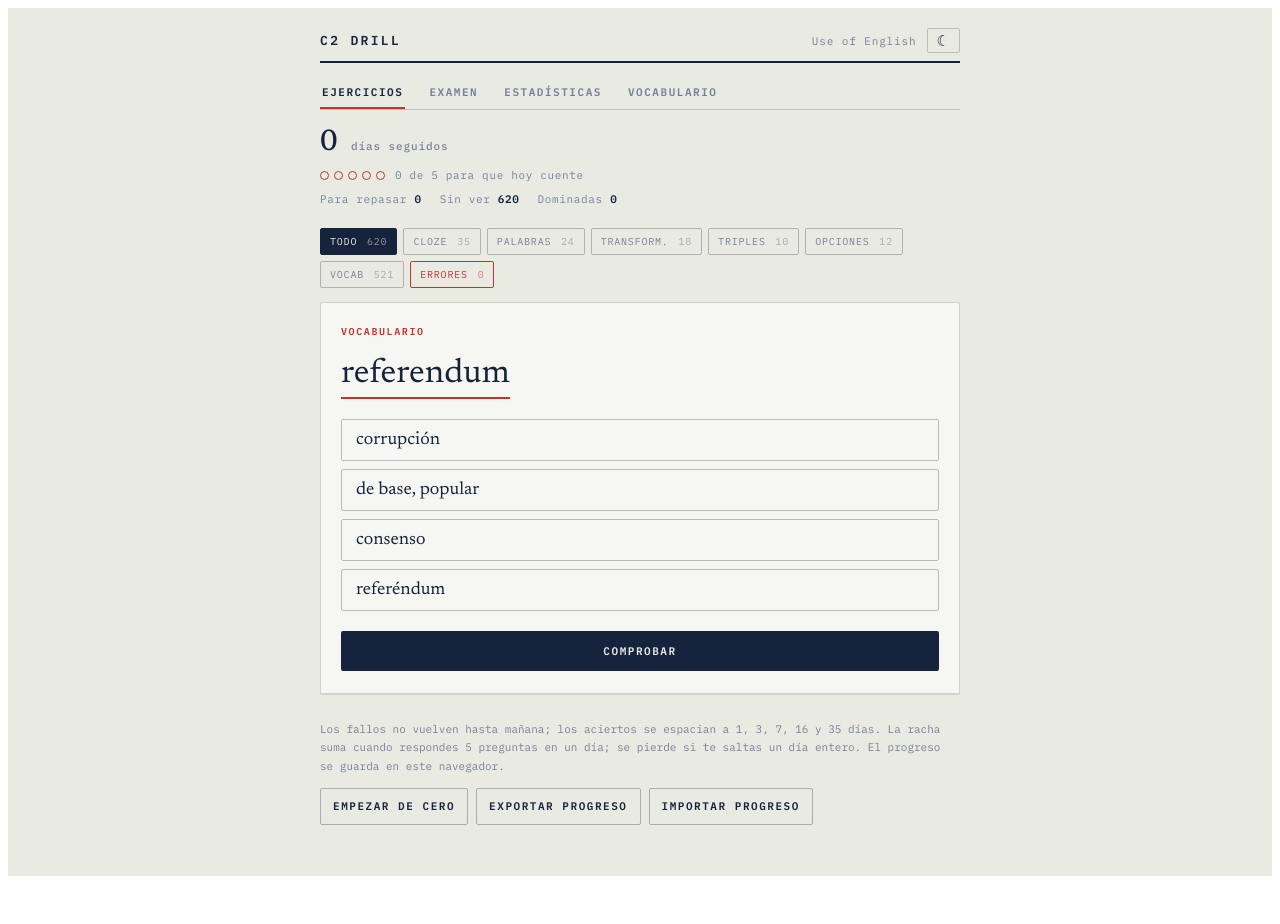
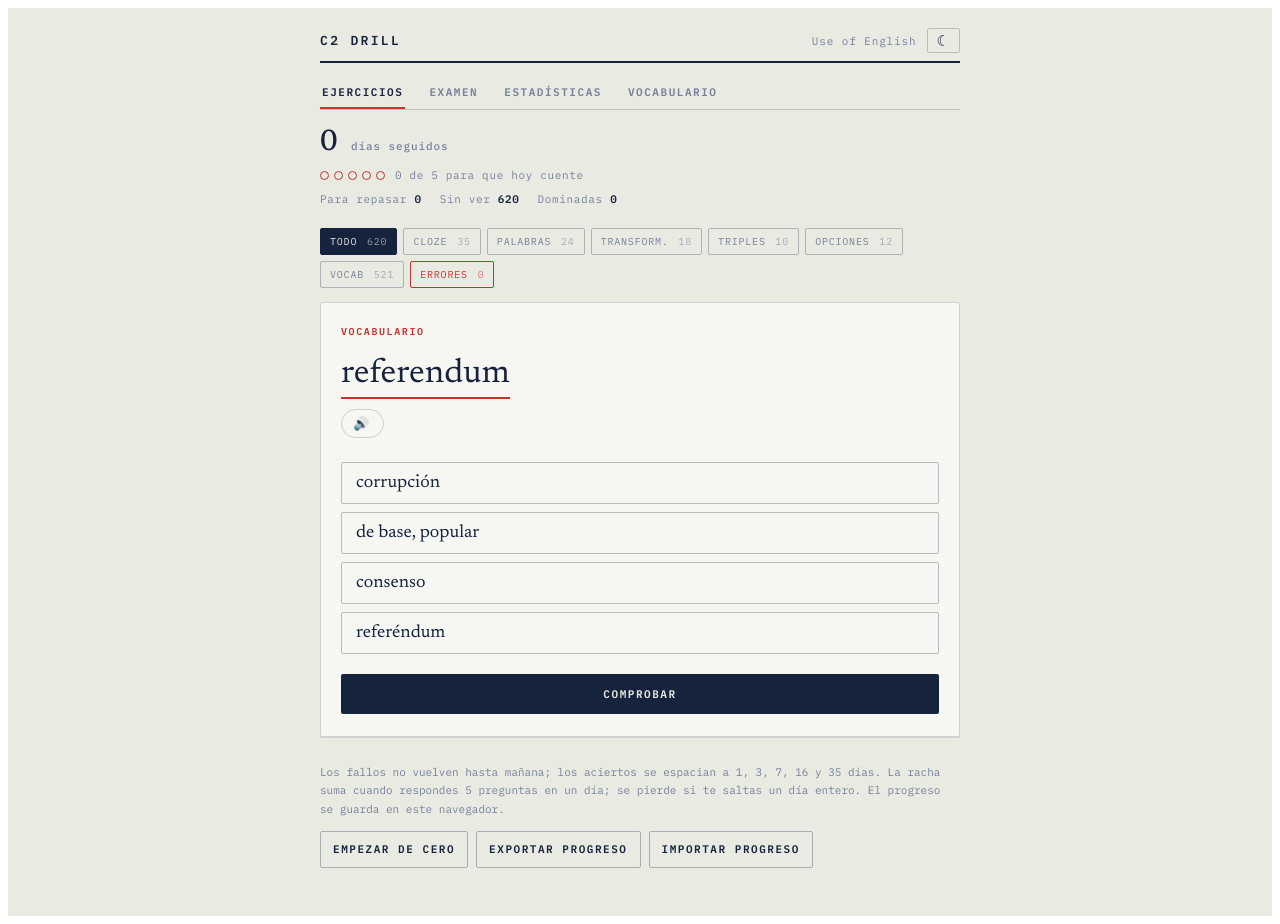
Before and after one commit to ainhoarodriguez878-tech/c2-drill, a React (Vite) app: page / in a window 1280 px wide. Before the commit the page ends 884 px from the top, so only its background shows below. Built offline with nearby package versions, Linux system fonts and the light colour scheme.

Commit message:
feat: añadir pronunciación en inglés británico (Web Speech API) a cada ejercicio

```diff
--- a/src/App.jsx
+++ b/src/App.jsx
@@ -76,6 +76,7 @@ export default function App() {
   const timerRef    = useRef(null);
   const inputRef    = useRef(null);
   const examInputRef = useRef(null);
+  const voicesRef   = useRef([]);   // caché de voces TTS
 
   /* ---------------- carga desde localStorage ---------------- */
   useEffect(() => {
@@ -89,6 +90,14 @@ export default function App() {
       if (localStorage.getItem(DARK_KEY) === "1") setDark(true);
     } catch (e) { /* primera visita */ }
     setLoaded(true);
+  }, []);
+
+  /* --- precarga de voces TTS (necesario en Chrome/Edge) --- */
+  useEffect(() => {
+    const load = () => { voicesRef.current = window.speechSynthesis?.getVoices() || []; };
+    load();
+    window.speechSynthesis?.addEventListener("voiceschanged", load);
+    return () => window.speechSynthesis?.removeEventListener("voiceschanged", load);
   }, []);
 
   const persist = (np, ns) => {
@@ -158,6 +167,42 @@ export default function App() {
     persist({}, BLANK_STREAK);
     setNotice("Progreso borrado.");
     pickNext({}, filter);
+  };
+
+  /* ---------------- pronunciación TTS (inglés británico) ---------------- */
+  /** Devuelve el texto en inglés que debe pronunciarse según el tipo de ejercicio */
+  const getSpeakText = (item, isRevealed) => {
+    if (!item) return "";
+    if (item.type === "vocab") return item.word;
+    if (item.type === "gapped") {
+      const fill = isRevealed ? item.answers[0] : "";
+      return (item.sentences || []).map((s) => s.replace("___", fill)).join(". ");
+    }
+    if (item.type === "trans") {
+      // antes de responder: lee la frase fuente; después: lee la transformación completa
+      return isRevealed
+        ? (item.lead || "") + ". " + (item.text || "").replace("___", item.answers[0])
+        : (item.lead || "");
+    }
+    const fill = isRevealed ? item.answers[0] : "";
+    return (item.text || "").replace("___", fill);
+  };
+
+  const speak = (text) => {
+    if (!window.speechSynthesis || !text.trim()) return;
+    window.speechSynthesis.cancel();
+    const utt = new SpeechSynthesisUtterance(text);
+    utt.lang = "en-GB";
+    utt.rate = 0.88;
+    const voices = voicesRef.current;
+    const voice =
+      voices.find((v) => v.lang === "en-GB") ||
+      voices.find((v) => v.lang.startsWith("en-GB")) ||
+      voices.find((v) => v.lang === "en-US") ||
+      voices.find((v) => v.lang.startsWith("en")) ||
+      null;
+    if (voice) utt.voice = voice;
+    window.speechSynthesis.speak(utt);
   };
 
   /* ---------------- exportar / importar ---------------- */
@@ -433,6 +478,15 @@ export default function App() {
                   {examItem.given && <div className="c2-given">{examItem.given}</div>}
                   {renderQuestionBody(examItem, examParts)}
 
+                  {/* botón de pronunciación */}
+                  <button
+                    className="c2-speak-btn"
+                    onClick={() => speak(getSpeakText(examItem, !!examResult))}
+                    title="Pronunciación en inglés británico"
+                  >
+                    🔊
+                  </button>
+
                   {examItem.type === "mcq" || examItem.type === "vocab" ? (
                     <div className="c2-opts">
                       {(examItem.options || []).map((o) => {
@@ -583,6 +637,15 @@ export default function App() {
                 )}
               </div>
 
+              {/* botón de pronunciación */}
+              <button
+                className="c2-speak-btn"
+                onClick={() => speak(getSpeakText(current, !!result))}
+                title="Pronunciación en inglés británico"
+              >
+                🔊
+              </button>
+
               {current.type === "mcq" || current.type === "vocab" ? (
                 <div className="c2-opts">
                   {(current.options || []).map((o) => {
--- a/src/index.css
+++ b/src/index.css
@@ -338,3 +338,40 @@
    ACCESIBILIDAD
    =================================================== */
 @media (prefers-reduced-motion: reduce) { *, *::before, *::after { transition: none !important; animation: none !important; } }
+
+/* ===================================================
+   BOTÓN DE PRONUNCIACIÓN TTS
+   =================================================== */
+.c2-speak-btn {
+  display: inline-flex;
+  align-items: center;
+  gap: 5px;
+  margin: 10px 0 4px;
+  padding: 5px 14px 5px 11px;
+  font-size: 13px;
+  font-family: 'IBM Plex Mono', monospace;
+  font-weight: 500;
+  color: var(--mute);
+  background: transparent;
+  border: 1px solid rgba(119,128,154,.35);
+  border-radius: 20px;
+  cursor: pointer;
+  transition: color .15s, border-color .15s, background .15s, transform .1s;
+  user-select: none;
+}
+.c2-speak-btn:hover {
+  color: var(--ink);
+  border-color: var(--ink);
+  background: rgba(22,35,61,.05);
+}
+.c2-speak-btn:active {
+  transform: scale(0.94);
+}
+.c2-root[data-dark="1"] .c2-speak-btn {
+  border-color: rgba(221,225,236,.2);
+}
+.c2-root[data-dark="1"] .c2-speak-btn:hover {
+  background: rgba(221,225,236,.07);
+  border-color: rgba(221,225,236,.5);
+  color: var(--ink);
+}
```
